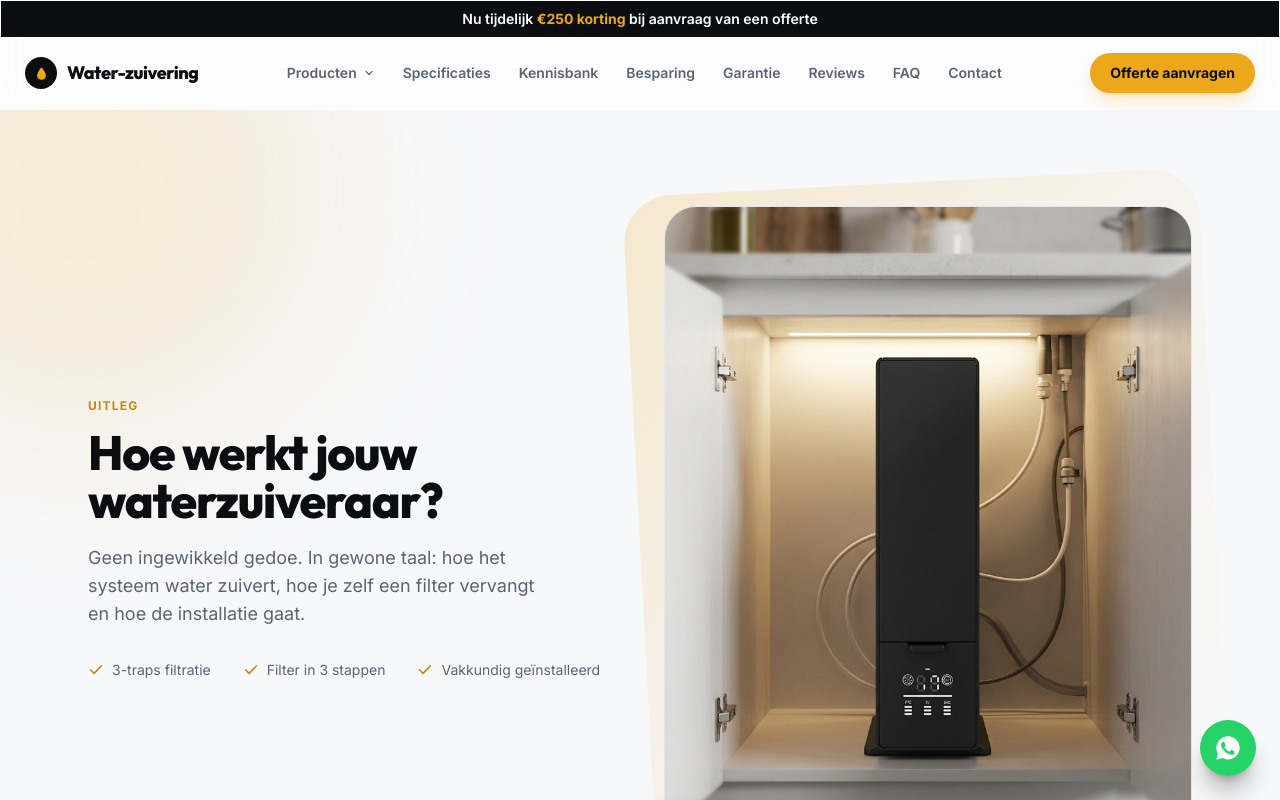
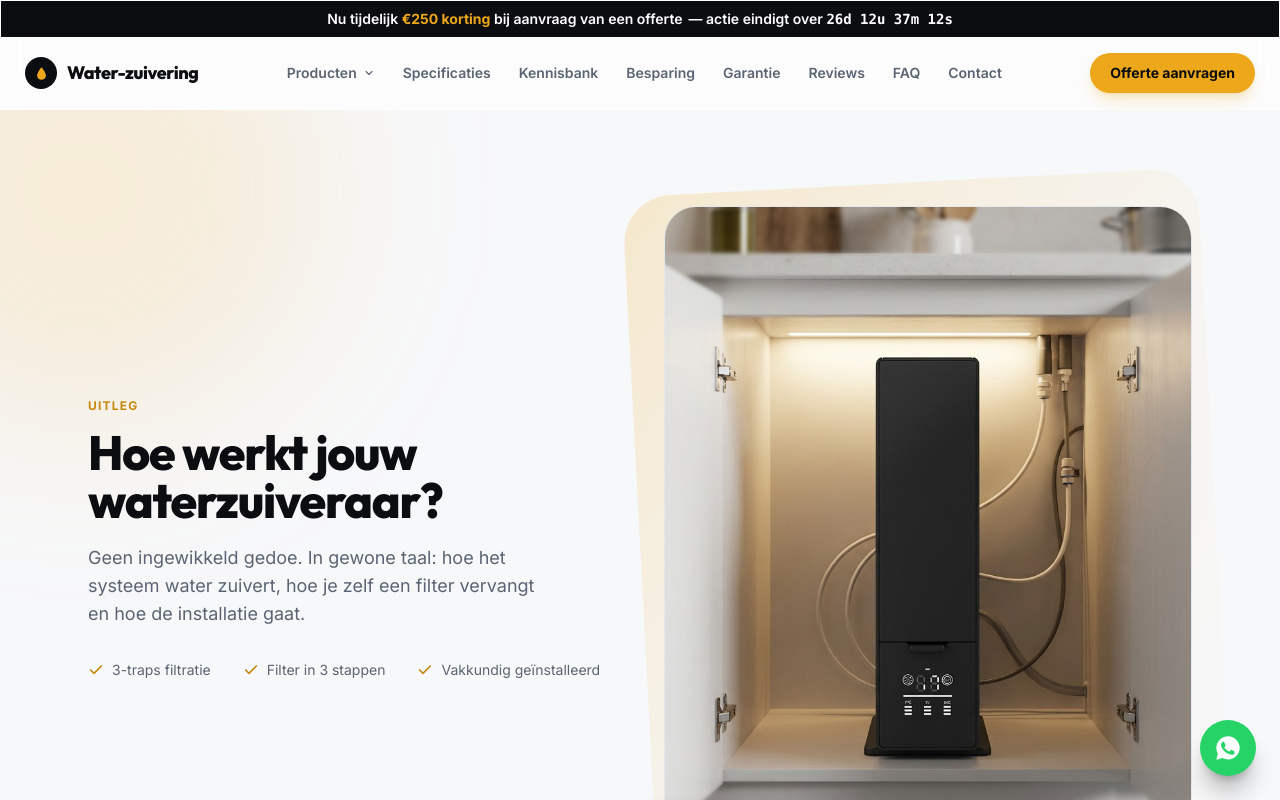
Before and after one commit to marijnherpst-ai/Water-zuivering, a Next.js app: page /uitleg in a window 1280 px wide. Shown: the top 800 px of the page. Built offline with nearby package versions, Linux system fonts and the light colour scheme.

Commit message:
Add live countdown timer to discount banner
Counts down to the end of the current month and resets
automatically each month. Shown in the sticky header banner
alongside the €250 korting message.

```diff
--- /dev/null
+++ b/components/CountdownTimer.js
@@ -0,0 +1,41 @@
+'use client';
+
+import { useEffect, useState } from 'react';
+
+function getTimeLeft() {
+  const now = new Date();
+  const endOfMonth = new Date(now.getFullYear(), now.getMonth() + 1, 0, 23, 59, 59);
+  const diff = Math.max(0, endOfMonth.getTime() - now.getTime());
+
+  return {
+    days: Math.floor(diff / (1000 * 60 * 60 * 24)),
+    hours: Math.floor((diff / (1000 * 60 * 60)) % 24),
+    minutes: Math.floor((diff / (1000 * 60)) % 60),
+    seconds: Math.floor((diff / 1000) % 60),
+  };
+}
+
+function pad(n) {
+  return String(n).padStart(2, '0');
+}
+
+export default function CountdownTimer() {
+  const [timeLeft, setTimeLeft] = useState(null);
+
+  useEffect(() => {
+    setTimeLeft(getTimeLeft());
+    const interval = setInterval(() => setTimeLeft(getTimeLeft()), 1000);
+    return () => clearInterval(interval);
+  }, []);
+
+  if (!timeLeft) return null;
+
+  return (
+    <span className="ml-1.5 whitespace-nowrap">
+      — actie eindigt over{' '}
+      <span className="font-mono tabular-nums">
+        {timeLeft.days}d {pad(timeLeft.hours)}u {pad(timeLeft.minutes)}m {pad(timeLeft.seconds)}s
+      </span>
+    </span>
+  );
+}
--- a/components/Header.js
+++ b/components/Header.js
@@ -2,6 +2,7 @@
 
 import { useEffect, useRef, useState } from 'react';
 import Link from 'next/link';
+import CountdownTimer from './CountdownTimer';
 
 const PRODUCT_LINKS = [
   { href: '/#product', label: 'Alle producten' },
@@ -38,6 +39,7 @@ export default function Header() {
     <header className="sticky top-0 z-50 glass">
       <div className="bg-ink text-white text-center text-xs sm:text-sm font-semibold py-2 px-6">
         Nu tijdelijk <span className="text-amber font-bold">€250 korting</span> bij aanvraag van een offerte
+        <CountdownTimer />
       </div>
       <nav className="max-w-7xl mx-auto px-6 py-4 flex items-center justify-between">
         <Link href="/" className="flex items-center gap-2.5 font-display font-extrabold text-lg tracking-tight">
```
